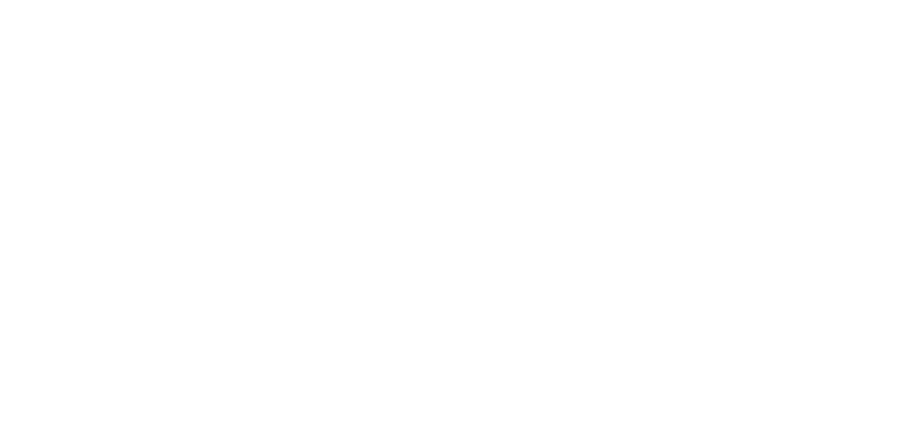
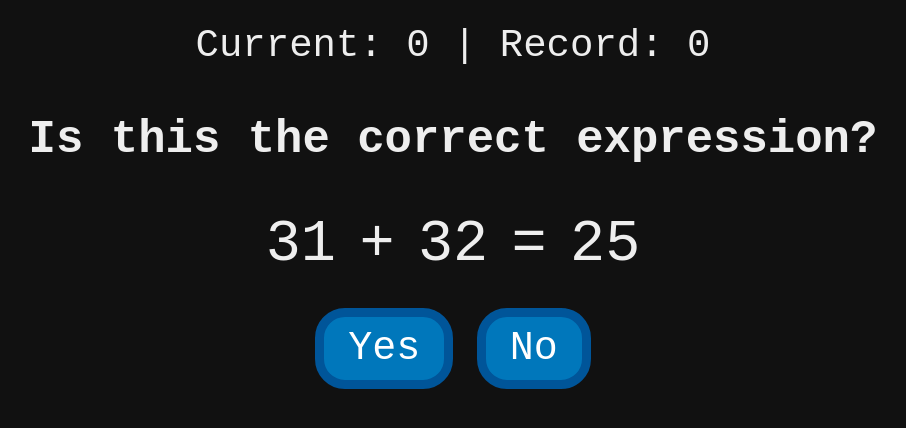
Before and after one commit to CosmoStarPL/Mini-Games-Center, a plain HTML site: page games/math-test/index.html in a window 1280 px wide. Shown: the whole page, without its empty margins (187-1093 px from the left). Drawn offline with Linux system fonts and the light colour scheme.

Commit message:
Math test game + some other

```diff
--- a/games/math-test/app.js
+++ b/games/math-test/app.js
@@ -0,0 +1,77 @@
+const currentKey = 'math_test_current'
+const recordKey = 'math_test_record'
+
+const createItem = (key, value = '0') => {
+  if (localStorage.getItem(key) === null) {
+    localStorage.setItem(key, value)
+  }
+}
+
+const updateItem = (key, mode = true) => {
+  if (mode) {
+    const value = localStorage.getItem(key)
+    localStorage.setItem(key, (parseInt(value) + 1).toString())
+  } else {
+    localStorage.setItem(key, '0')
+  }
+}
+
+createItem(currentKey)
+createItem(recordKey)
+
+const current = document.getElementById('current')
+const record = document.getElementById('record')
+const firstOperand = document.getElementById('operand-first')
+const operator = document.getElementById('operator')
+const secondOperand = document.getElementById('operand-second')
+const result = document.getElementById('result')
+const answerYes = document.getElementById('answer-yes')
+const answerNo = document.getElementById('answer-no')
+
+const getRandomNumber = (except = 0) => {
+  while (true) {
+    const random = Math.floor(Math.random() * 100) + 1
+    if (random !== except) {
+      return random
+    }
+  }
+}
+
+const chooseRandomElement = (array) => {
+  return array[Math.floor(Math.random() * array.length)]
+}
+
+current.innerText = localStorage.getItem(currentKey)
+record.innerText = localStorage.getItem(recordKey)
+
+while (true) {
+  firstOperand.innerText = getRandomNumber().toString()
+  secondOperand.innerText = getRandomNumber().toString()
+
+  if (firstOperand.innerText !== secondOperand.innerText) {
+    break
+  }
+}
+
+operator.innerText = chooseRandomElement(['+', '-', '*', '/'])
+
+const expression = firstOperand.innerText + operator.innerText + secondOperand.innerText
+const answer = eval(expression)
+const option = chooseRandomElement([getRandomNumber(answer), answer])
+result.innerText = option
+
+const win = () => {
+  updateItem(currentKey)
+  if (localStorage.getItem(currentKey) > localStorage.getItem(recordKey)) {
+    updateItem(recordKey)
+  }
+  location.reload()
+}
+
+const lose = () => {
+  updateItem(currentKey, false)
+  location.reload()
+}
+
+answerYes.onclick = () => (answer === option ? win : lose)()
+answerNo.onclick = () => (answer !== option ? win : lose)()
--- a/games/math-test/index.html
+++ b/games/math-test/index.html
@@ -3,8 +3,26 @@
 <head>
   <meta charset="UTF-8">
   <title>Math Test</title>
+  <link rel="stylesheet" href="style.css">
 </head>
 <body>
-
+  <div id="records">
+    <span>Current:</span>
+    <span id="current"></span>
+    <span>|</span>
+    <span>Record:</span>
+    <span id="record"></span>
+  </div>
+  <h3 id="heading">Is this the correct expression?</h3>
+  <div id="expression">
+    <span id="operand-first"></span>
+    <span id="operator"></span>
+    <span id="operand-second"></span>
+    <span>=</span>
+    <span id="result"></span>
+  </div>
+  <button type="button" id="answer-yes">Yes</button>
+  <button type="button" id="answer-no">No</button>
+  <script src="app.js"></script>
 </body>
 </html>
--- a/games/math-test/style.css
+++ b/games/math-test/style.css
@@ -0,0 +1,21 @@
+* {
+ font-family: monospace;
+}
+body {
+ background: #111;
+ color: #eee;
+ text-align: center;
+ zoom: 3;
+}
+#expression * {
+ font-size: 1.5em;
+}
+button {
+ margin-top: 10px;
+ padding: 3px 8px;
+ background: #07b;
+ color: #fff;
+ border: 3px solid #059;
+ border-radius: 10px;
+ cursor: pointer;
+}
```
